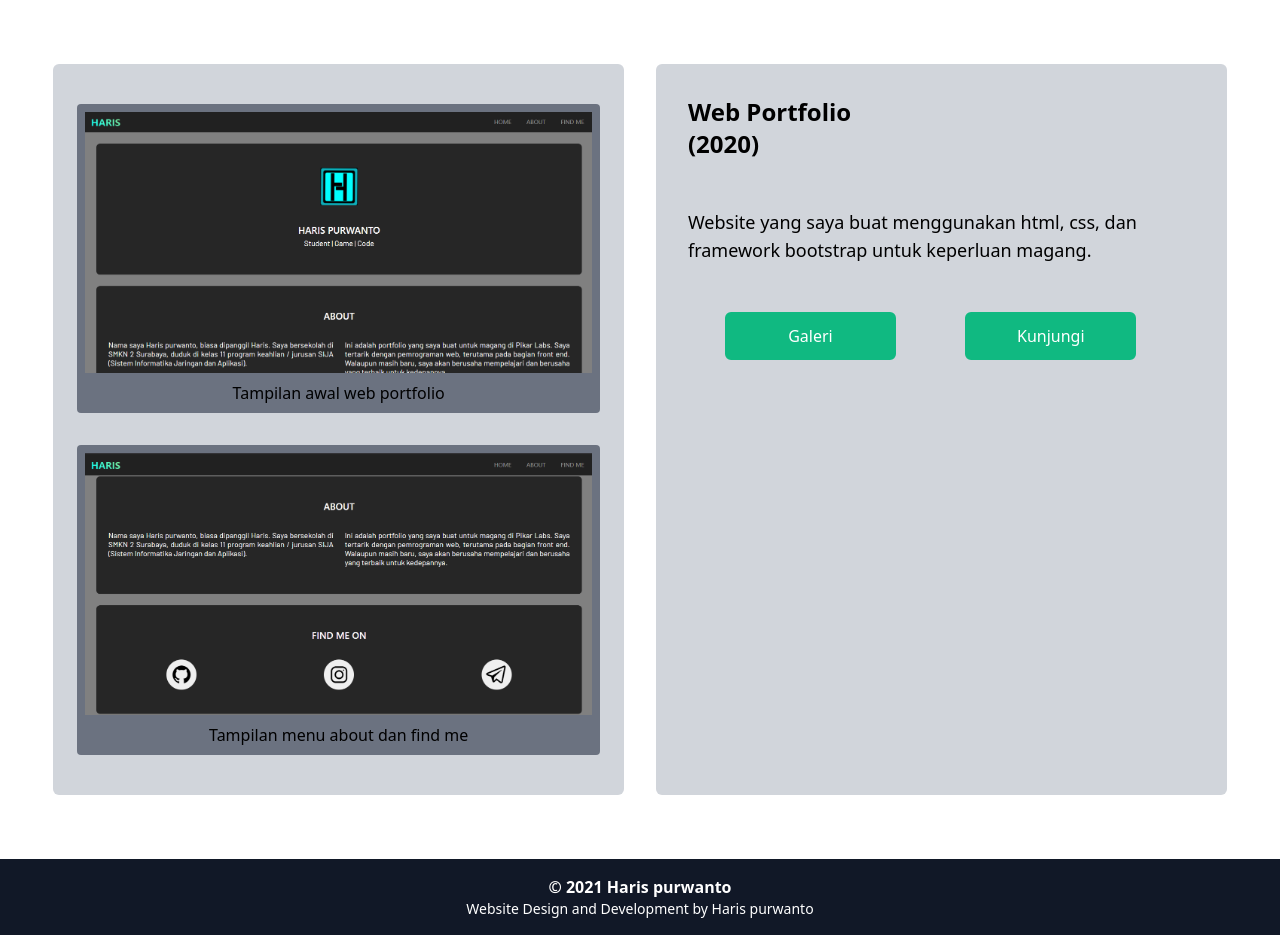
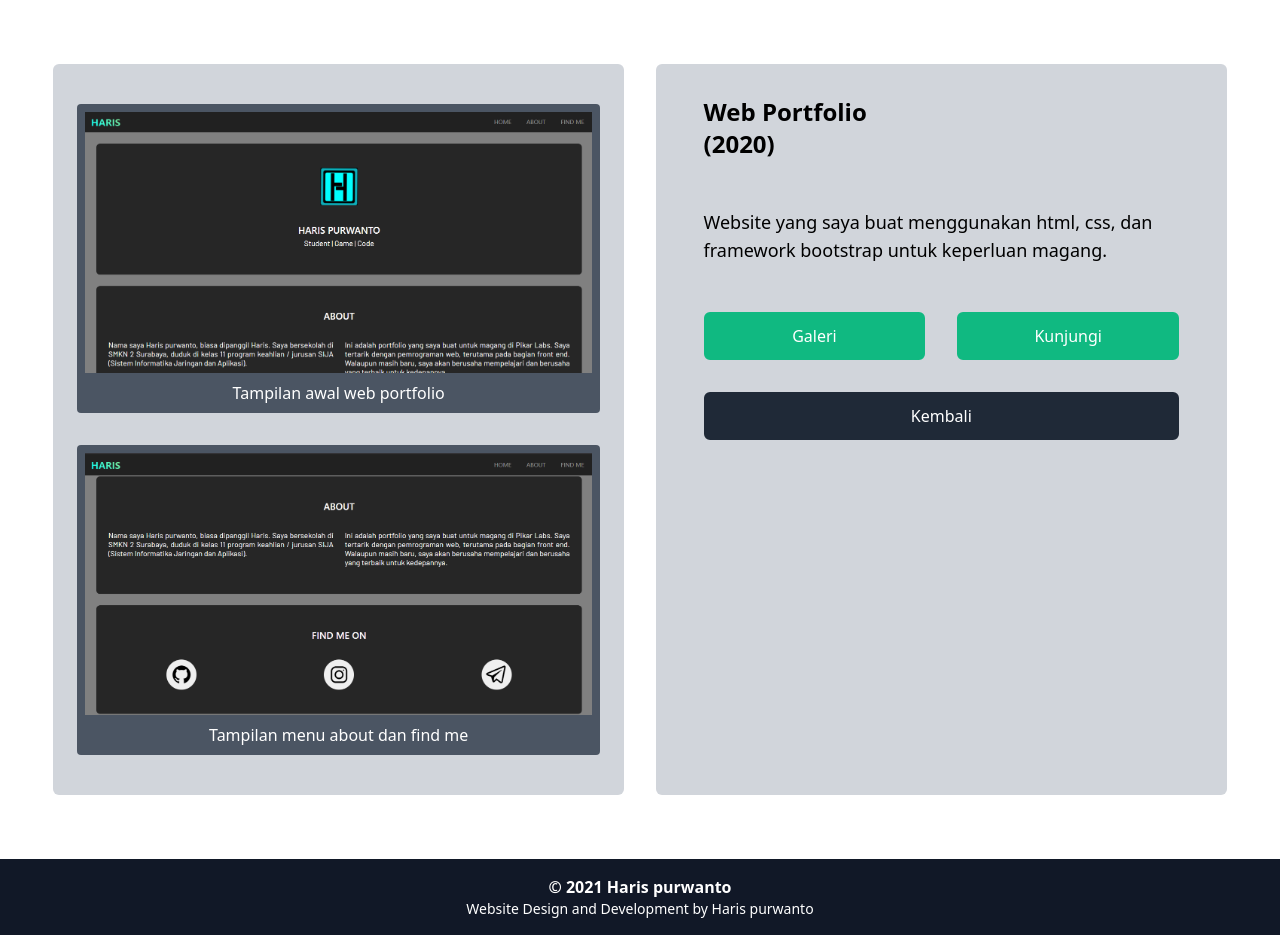
Before and after one commit to Codenameirz/internship-pikarlabs, a PHP site: page /portfolio.php?id=1 in a window 1280 px wide. Run offline with PHP 8.4, Linux system fonts and the light colour scheme; data that the repository does not hold is empty.

Commit message:
Fix masalah pada portfolio.php ketika id diganti tidak menampilkan pesan

```diff
--- a/personalweb-php/components/function.php
+++ b/personalweb-php/components/function.php
@@ -18,7 +18,7 @@
 
 		foreach($input as $key => $val){
 			if($key == $id){
-				$index = $key;
+				$index = true;
 			}
 		}
 		return $index;
--- a/personalweb-php/components/navbar.php
+++ b/personalweb-php/components/navbar.php
@@ -4,7 +4,7 @@
 	<a href=""><img class="h-8 sm:h-10 md:h-12 w-8 sm:w-10 md:w-12 mx-2" src="<?= $menuNav['logo'];?>" alt=""></a>
 	<ul class="flex flex-row text-gray-400 md:text-white">
 		<?php foreach($menuNav['nav'] as $item): ?>
-			<li class="mx-3 md:mx-4 text-sm sm:text-base hover:text-white md:hover:text-gray-300 md:hover:bg-gray-700 hover:bg-opacity-50 rounded-full md:px-3 md:py-1 transition duration-800 ease-in-out"><a href="<?= $item['href'];?>"><?= $item['navitem']; ?></a></li>
+			<a href="<?= $item['href'];?>"><li class="mx-3 md:mx-4 text-sm sm:text-base hover:text-white md:hover:text-gray-300 md:hover:bg-gray-700 hover:bg-opacity-50 rounded-full md:px-3 md:py-1 transition duration-800 ease-in-out"><?= $item['navitem']; ?></li></a>
 		<?php endforeach;?>
 	</ul>
 </nav>
--- a/personalweb-php/portfolio.php
+++ b/personalweb-php/portfolio.php
@@ -4,41 +4,49 @@
   include "components/function.php";
 
   $id = $_GET['id'];
-  $index = getId($_GET['id'], $portfolio);
+  $index = getId($portfolio, $id);
 ?>
 
-  <?php if(isset($_GET['id'])):?>
+  <?php if(isset($id)):?>
+    <?php if($index == true):?>
       <div class="flex flex-col h-full">
         <div class="grid md:grid-cols-2 gap-x-8 gap-y-8 w-11/12 h-full py-16 m-auto">
           <div class="bg-gray-300 rounded-md py-6">
             <div class="py-4">
-          <div class="box-content bg-gray-500 w-11/12 m-auto rounded">
+              <div class="box-content bg-gray-600 w-11/12 m-auto rounded">
                 <img class="w-full h-full pt-2 pl-2 pr-2" src="img/<?= $portfolio[$id]['preview'];?>" alt="">
-            <p class="text-center text-black p-2"><?= $portfolio[$id]['descprev'];?></p>
+                <p class="text-center text-white p-2"><?= $portfolio[$id]['descprev'];?></p>
               </div>
             </div>
             <div class="py-4">
-          <div class="box-content bg-gray-500 w-11/12 m-auto rounded">
+              <div class="box-content bg-gray-600 w-11/12 m-auto rounded">
                 <img class="w-full pt-2 pl-2 pr-2" src="img/<?= $portfolio[$id]['img'];?>" alt="">
-            <p class="text-center text-black p-2"><?= $portfolio[$id]['descimg'];?></p>
+                <p class="text-center text-white p-2"><?= $portfolio[$id]['descimg'];?></p>
               </div>
             </div>
           </div>
           <div class="bg-gray-300 rounded-md py-8">
-        <h1 class="text-2xl text-black px-8 font-bold"><?= $portfolio[$id]['name'];?></h1>
-        <h1 class="text-2xl text-black px-8 font-bold">(<?= $portfolio[$id]['year']?>)</h1>
-        <p class="text-black px-8 py-12 text-lg w-11/12"><?= $portfolio[$id]['desc'];?></p>
-        <div class="grid md:grid-cols-2 w-10/12 m-auto justify-between gap-x-12 gap-y-4">
-          <button class="bg-green-500 w-full md:w-4/5 h-12 text-white rounded-md border-2 border-green-500 hover:bg-transparent hover:text-green-500 transition duration-500 m-auto" onclick="showModal('modal')">Galeri</button>
-          <a href="<?= $portfolio[$id]['url'];?>" target="_blank"><button class="bg-green-500 w-full px-8 md:w-4/5 h-12 text-white rounded-md border-2 border-green-500 hover:bg-transparent hover:text-green-500 transition duration-500 m-auto">Kunjungi</button></a>
+            <div class="w-10/12 m-auto">
+              <h1 class="text-2xl text-black text-center md:text-left font-bold"><?= $portfolio[$id]['name'];?></h1>
+              <h1 class="text-2xl text-black text-center md:text-left font-bold">(<?= $portfolio[$id]['year']?>)</h1>
+              <p class="text-black py-12 text-center md:text-left text-lg"><?= $portfolio[$id]['desc'];?></p>
+            </div>
+            <div class="grid md:grid-cols-2 w-10/12 m-auto md:justify-between gap-x-8 gap-y-4 pb-8">
+              <button class="bg-green-500 w-full h-12 text-white rounded-md border-2 border-green-500 hover:bg-transparent hover:text-green-500 transition duration-500 m-auto" onclick="showModal('modal')">Galeri</button>
+              <a href="<?= $portfolio[$id]['url'];?>" target="_blank"><button class="bg-green-500 w-full px-4 h-12 text-white rounded-md border-2 border-green-500 hover:bg-transparent hover:text-green-500 transition duration-500 m-auto">Kunjungi</button></a>
+            </div>
+            <div class="w-10/12 justify-center m-auto">
+              <a href="v2.php#portfolio"><button class="bg-gray-800 h-12 w-full text-white rounded-md border-2 border-gray-800 hover:bg-transparent hover:text-gray-800 transition duration-500 ease-out">Kembali</button></a>
             </div>
           </div>
         </div>
       </div>
       <?php else:?>
-  <div class="flex flex-col m-auto">
-    <h1 class="text-black">Tidak ditemukan</h1>
+      <div class="flex flex-col m-auto h-screen items-center justify-center">
+        <h1 class="text-black text-2xl font-bold rounded-md pb-8">Portfolio dengan id "<?= $_GET['id'];?>" tidak dapat ditemukan</h1>
+        <a href="v2.php#portfolio"><button class="bg-gray-800 h-12 w-full px-12 text-white rounded-md border-2 border-gray-800 hover:bg-transparent hover:text-gray-800 transition duration-500 ease-out">Kembali</button></a>
       </div>
+      <?php endif;?>
   <?php endif;?>
 
 <?php include "components/modal.php";?>
```
Also changed, not shown: personalweb-php/v1.php (+4 -4 lines). Lines whose indentation alone changed are shown as unchanged.
